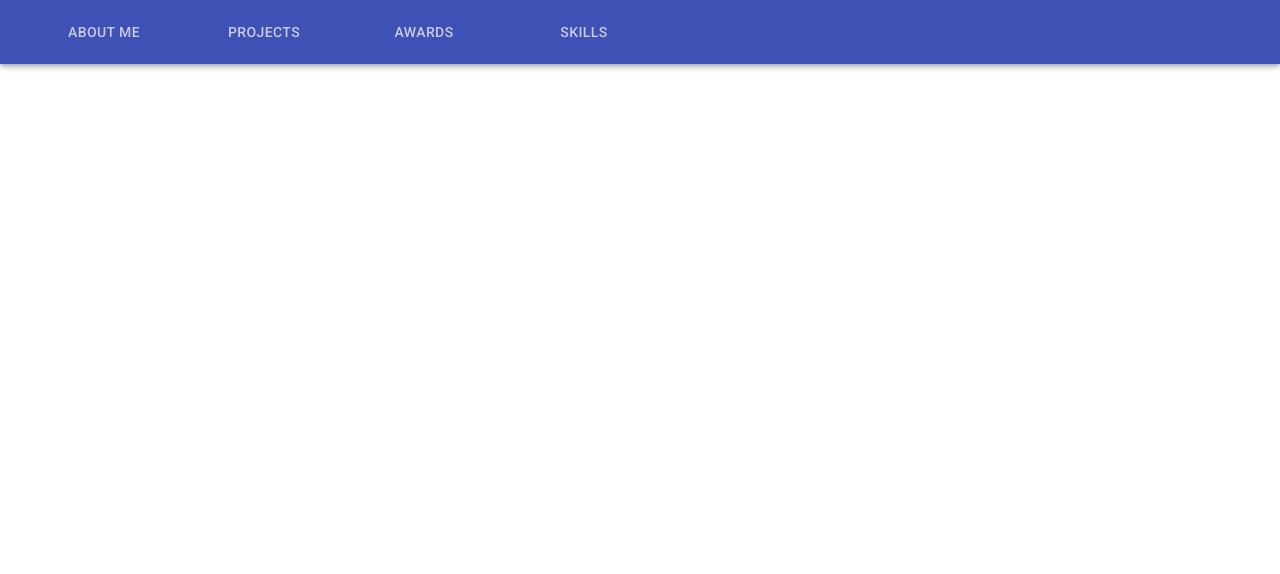
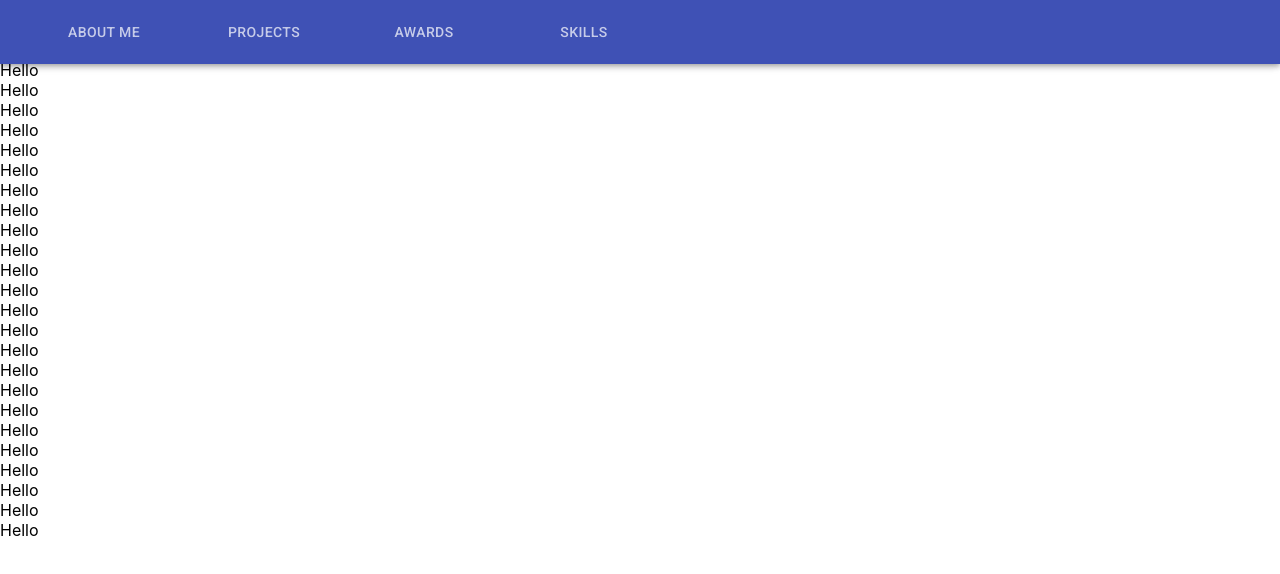
Before and after one commit to Robertr710/robert-portfolio, a React (Create React App) app: page /about in a window 1280 px wide. Shown: the top 574 px of the page. Built offline with nearby package versions, Linux system fonts and the light colour scheme.

Commit message:
Routing works on about page

```diff
--- a/package.json
+++ b/package.json
@@ -9,6 +9,7 @@
     "@testing-library/user-event": "^12.8.3",
     "react": "^17.0.2",
     "react-dom": "^17.0.2",
+    "react-router": "^5.2.0",
     "react-router-dom": "^5.2.0",
     "react-scripts": "4.0.3",
     "web-vitals": "^1.1.1"
--- a/src/App.js
+++ b/src/App.js
@@ -1,12 +1,16 @@
 import Header from "./components/Header/Header";
 import React from "react";
 import { BrowserRouter, Route, Switch } from "react-router-dom";
+import AboutMe from "./components/Pages/About Me/AboutMe";
 
 
 function App() {
   return <div className="App">
     <BrowserRouter>
     <Header/>
+  <Switch>
+    <Route exact path="/about" component={AboutMe}/>
+  </Switch>
     </BrowserRouter>
   </div>
 }
--- a/src/components/Header/Header.js
+++ b/src/components/Header/Header.js
@@ -7,6 +7,7 @@ import { makeStyles } from "@material-ui/styles";
 import Tab from "@material-ui/core/Tab";
 import Tabs from "@material-ui/core/Tabs";
 import { Link } from "react-router-dom";
+
 
 const useStyles = makeStyles((theme) => ({
 
--- /dev/null
+++ b/src/components/Pages/About Me/AboutMe.js
@@ -0,0 +1,40 @@
+import React from "react";
+
+const AboutMe = () => {
+    return(
+        <div>
+            <div>Hello</div>
+            <div>Hello</div>
+            <div>Hello</div>
+            <div>Hello</div>
+            <div>Hello</div>
+            <div>Hello</div>
+            <div>Hello</div>
+            <div>Hello</div>
+            <div>Hello</div>
+            <div>Hello</div>
+            <div>Hello</div>
+            <div>Hello</div>
+            <div>Hello</div>
+            <div>Hello</div>
+            <div>Hello</div>
+            <div>Hello</div>
+            <div>Hello</div>
+            <div>Hello</div>
+            <div>Hello</div>
+            <div>Hello</div>
+            <div>Hello</div>
+            <div>Hello</div>
+            <div>Hello</div>
+            <div>Hello</div>
+            <div>Hello</div>
+            <div>Hello</div>
+            <div>Hello</div>
+
+        </div>
+
+
+
+    );
+}
+export default AboutMe;
```
